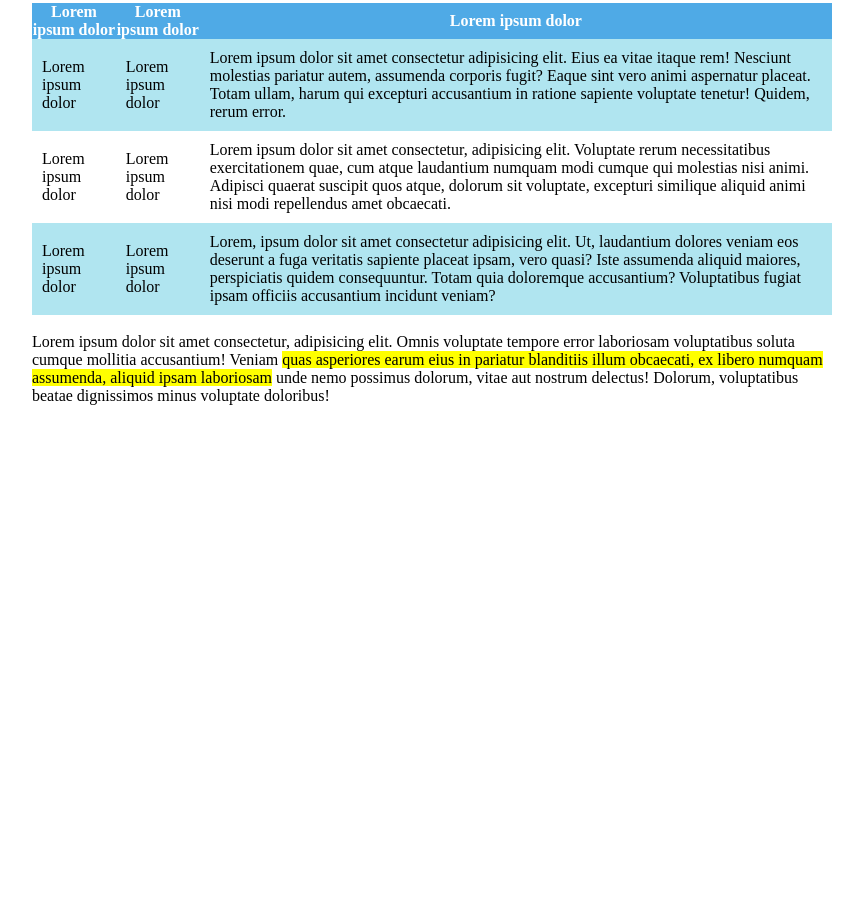
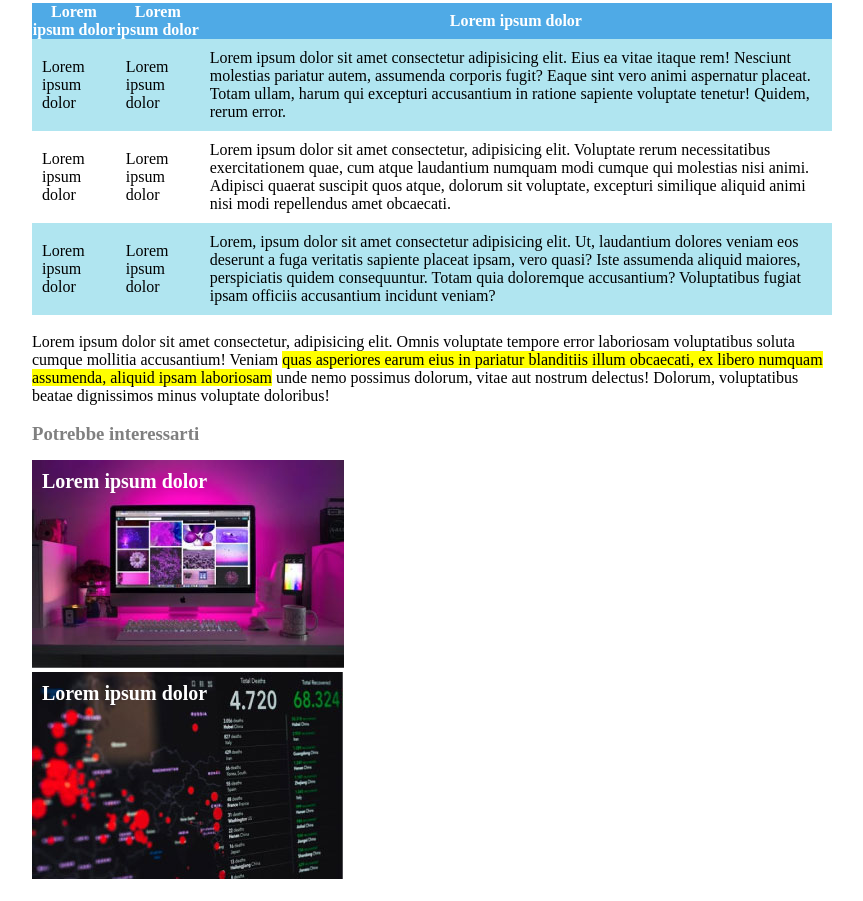
Before and after one commit to christiantondo/html-css-booleaner, a plain HTML site: page index.html in a window 1280 px wide. Shown: the part 1235-2136 px from the top of the page, without its empty margins (208-1071 px from the left). Before the commit the page ends 1658 px from the top, so only its background shows below. Drawn offline with Linux system fonts and the light colour scheme.

Commit message:
footer completato

```diff
--- a/index.html
+++ b/index.html
@@ -89,6 +89,20 @@
 		</div>
 	</main>
 	<footer>
+		<div class="container">
+			<h3 class="text-gray">Potrebbe interessarti</h3>
+			<div class="margin">
+				<div class="pictures">
+					<img src="./img/monitor.jpg" alt="Suggerimento 1">
+					<p class="overlay-text">Lorem ipsum dolor</p>
+				</div>
+				<div class="pictures">
+					<img src="./img/graph.jpg" alt="Suggerimento 2">
+					<p class="overlay-text">Lorem ipsum dolor</p>
+				</div>
+			</div>
+		</div>
+		<br>
 
 	</footer>
 </body>
--- a/style.css
+++ b/style.css
@@ -46,6 +46,7 @@ table {
 	border-spacing: 0;
 }
 
+/* allineamento ul al container */
 ul {
 	padding-left: 20px;
 }
@@ -67,3 +68,29 @@ td {
 }
 
 /* footer */
+
+/* margine superiore */
+.margin {
+	margin-top: 15px;
+}
+
+/* immagini */
+.pictures {
+	position: relative;
+	width: 70%;
+}
+
+.pictures {
+	width: 50%;
+	display: block;
+}
+
+/* testo fluttuante */
+.overlay-text {
+	position: absolute;
+	top: 10px;
+	left: 10px;
+	color: white;
+	font-size: 20px;
+	font-weight: bold;
+}
```
